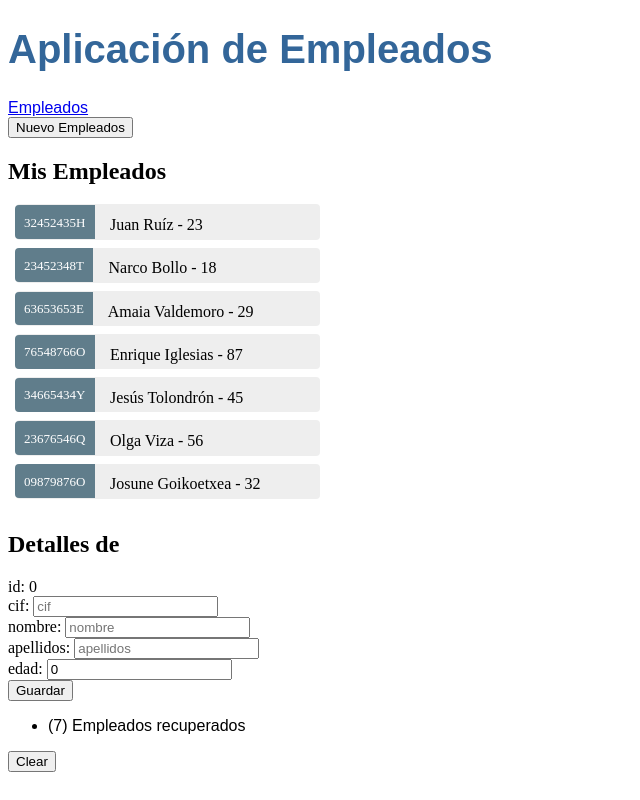
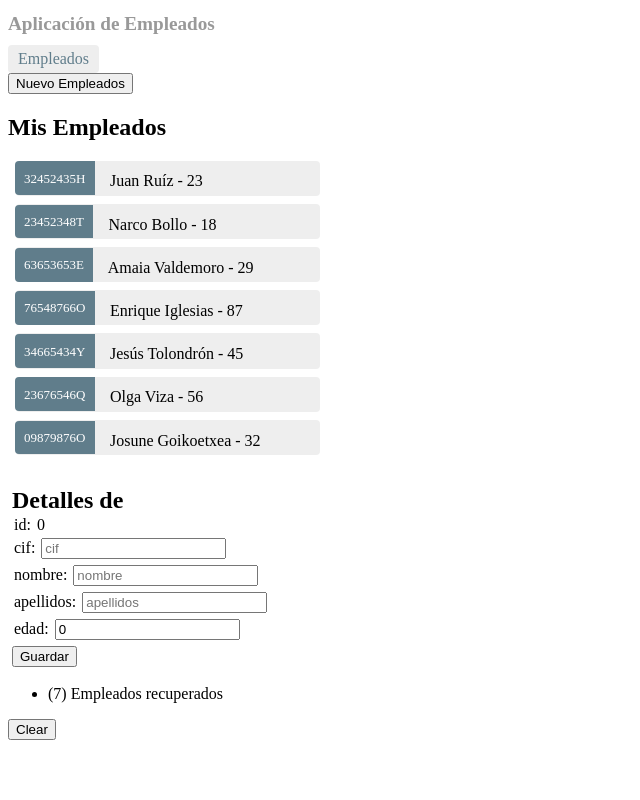
Before and after one commit to jestevez/empleados-angular, an Angular app: page /listaEmpleados/nuevoEmpleado in a window 1280 px wide. Shown: the whole page, without its empty margins (0-640 px from the left). Built offline with nearby package versions, Linux system fonts and the light colour scheme.

Commit message:
Mensaje al crear empleado

```diff
--- a/src/app/app.component.css
+++ b/src/app/app.component.css
@@ -1,22 +1,29 @@
-/* Application-wide Styles */
 h1 {
-    color: #369;
-    font-family: Arial, Helvetica, sans-serif;
-    font-size: 250%;
+  font-size: 1.2em;
+  color: #999;
+  margin-bottom: 0;
   }
-  h2, h3 {
-    color: #444;
-    font-family: Arial, Helvetica, sans-serif;
-    font-weight: lighter;
+  h2 {
+  font-size: 2em;
+  margin-top: 0;
+  padding-top: 0;
   }
-  body {
-    margin: 2em;
+  nav a {
+  padding: 5px 10px;
+  text-decoration: none;
+  margin-top: 10px;
+  margin-right: 10px;
+  display: inline-block;
+  background-color: #eee;
+  border-radius: 4px;
   }
-  body, input[text], button {
-    color: #888;
-    font-family: Cambria, Georgia;
+  nav a:visited, a:link {
+  color: #607D8B;
   }
-  /* everywhere else */
-  * {
-    font-family: Arial, Helvetica, sans-serif;
+  nav a:hover {
+  color: #039be5;
+  background-color: #CFD8DC;
   }
+  nav a.active {
+  color: #039be5;
+  }
--- a/src/app/componentes/dashboard/dashboard.component.css
+++ b/src/app/componentes/dashboard/dashboard.component.css
@@ -61,5 +61,6 @@ h4 {
 }
 }
 .slide-buttons button {
-  font-size: 3
+font-size: 30px;
+font-weight: bold;
 }
--- a/src/app/componentes/detalle-empleado/detalle-empleado.component.css
+++ b/src/app/componentes/detalle-empleado/detalle-empleado.component.css
@@ -0,0 +1,3 @@
+* {
+    margin: 2px;
+}
--- a/src/app/servicios/empleados-mock.service.ts
+++ b/src/app/servicios/empleados-mock.service.ts
@@ -32,7 +32,9 @@ export class EmpleadosMockService implements EmpleadosIntService {
   addEmpleado(newEmpleado: Empleado): Observable<Empleado> {
     // Logica de guardar
     newEmpleado.id = this.index++;
-    return of(newEmpleado);
+    return of(newEmpleado).pipe(
+      tap( () => this.messagesMockService.add("Se ha creado el empleado con id "+newEmpleado.id+" ") )
+  );
   }
 
   getEmpleado(id: number): Observable<Empleado> {
```
Lines whose indentation alone changed are shown as unchanged.
